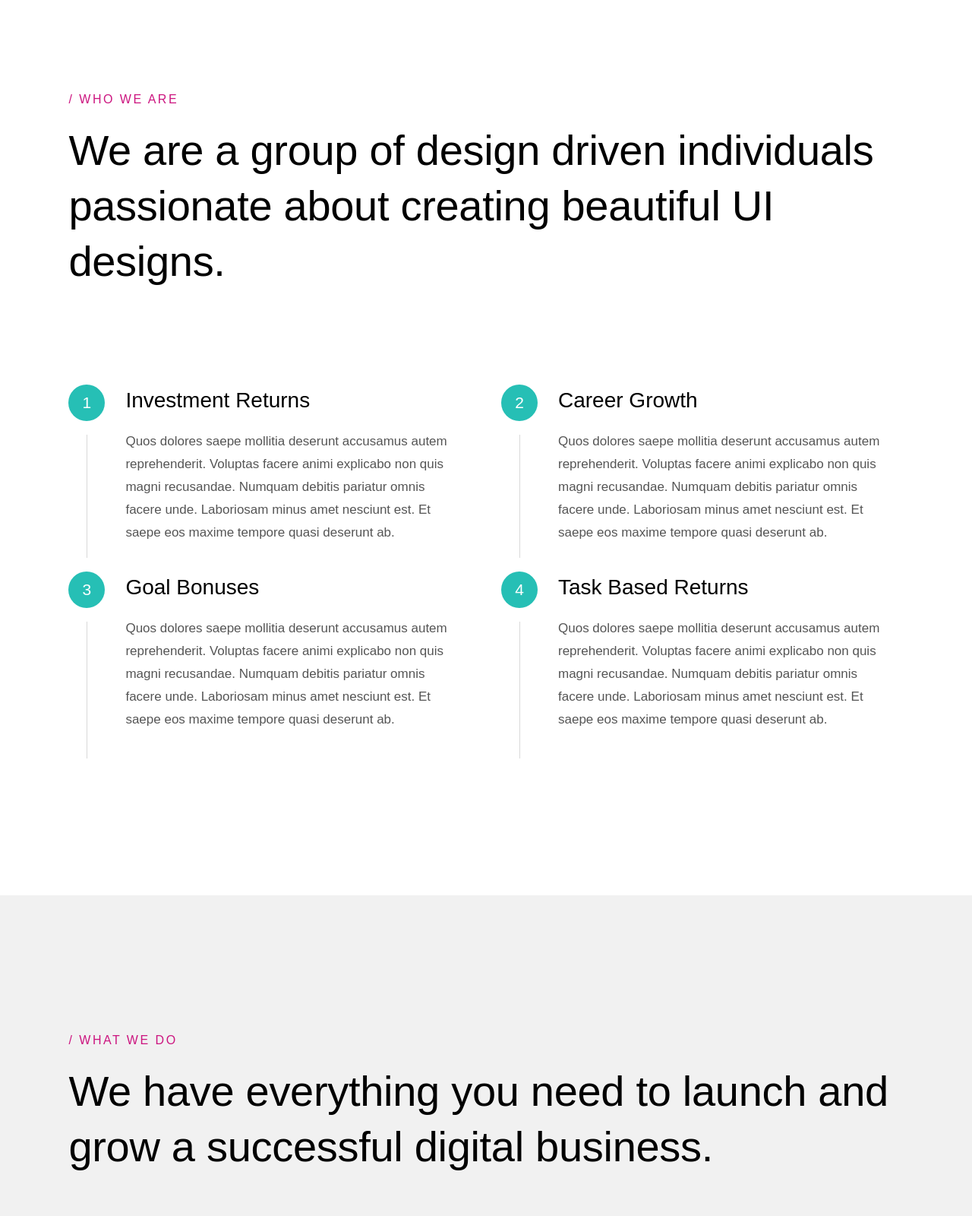
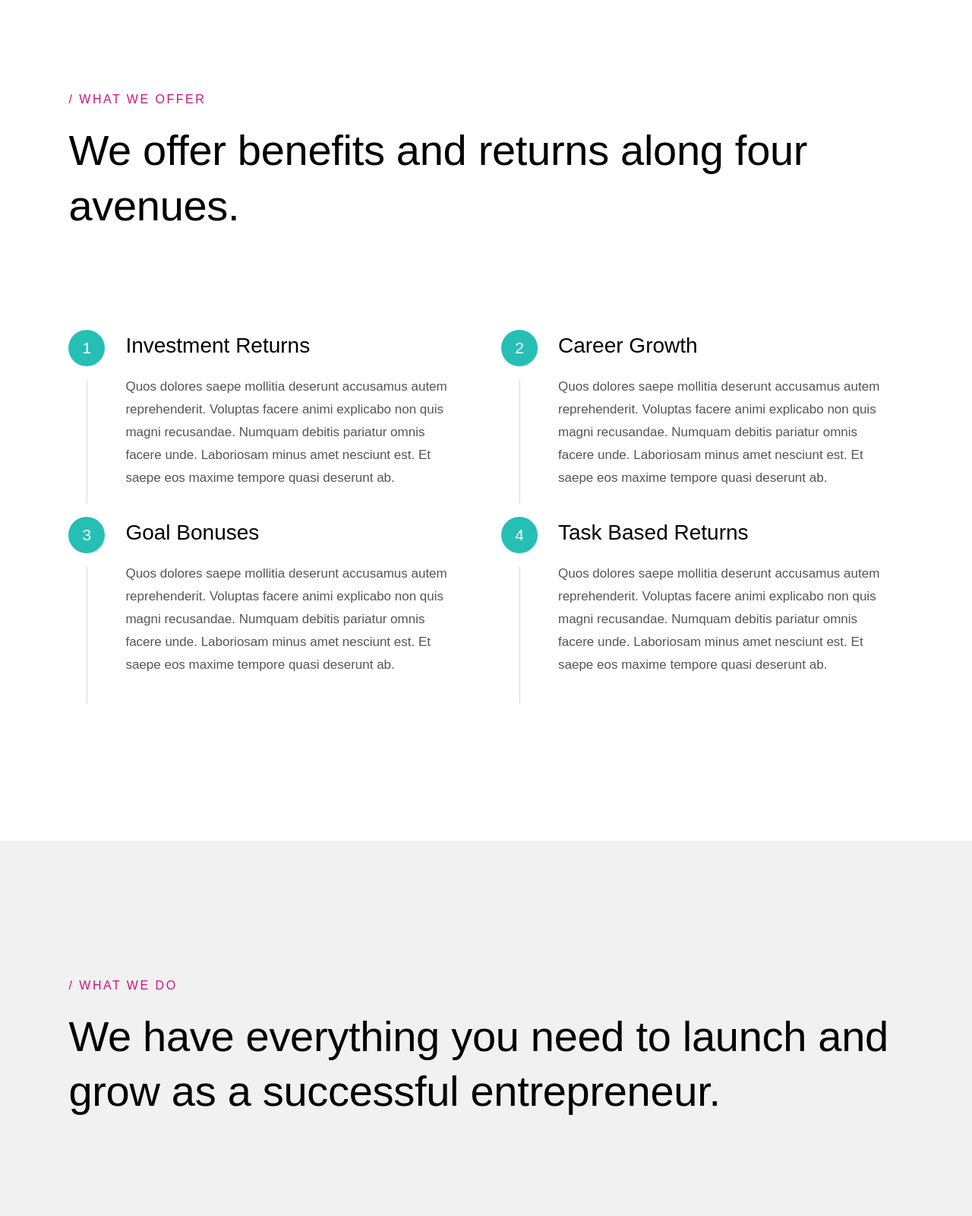
Before and after one commit to Zenox01/Transcend, a plain HTML site: page Transcend-Edited/index.html in a window 1280 px wide. Shown: the part 860-2460 px from the top of the page at 76% size. Drawn offline with Linux system fonts and the light colour scheme; files whose address does not match are found by name; a web font is replaced by a local one.

Commit message:
Update index.html

```diff
--- a/Transcend-Edited/index.html
+++ b/Transcend-Edited/index.html
@@ -114,8 +114,8 @@
 
         <div class="row section-header" data-aos="fade-up">
             <div class="col-full">
-                <h3 class="subhead">Who We Are</h3>
-                <h1 class="display-1">We are a group of design driven individuals passionate about creating beautiful UI designs.</h1>
+                <h3 class="subhead">What We Offer</h3>
+                <h1 class="display-1">We offer benefits and returns along four avenues.</h1>
             </div>
         </div> <!-- end section-header -->
 
@@ -188,7 +188,7 @@
         <div class="row section-header" data-aos="fade-up">
             <div class="col-full">
                 <h3 class="subhead">What We Do</h3>
-                <h1 class="display-1">We have everything you need to launch and grow a successful digital business.</h1>
+                <h1 class="display-1">We have everything you need to launch and grow as a successful entrepreneur.</h1>
             </div>
         </div> <!-- end section-header -->
 
@@ -323,7 +323,7 @@
         <div class="row section-header" data-aos="fade-up">
             <div class="col-full">
                 <h3 class="subhead subhead--light">Contact Us</h3>
-                <h1 class="display-1 display-1--light">Get in touch and let's make something great together. Let's turn your idea on an even greater product.</h1>
+                <h1 class="display-1 display-1--light">Get in touch and let's make something great together.</h1>
             </div>
         </div> <!-- end section-header -->
 
```
